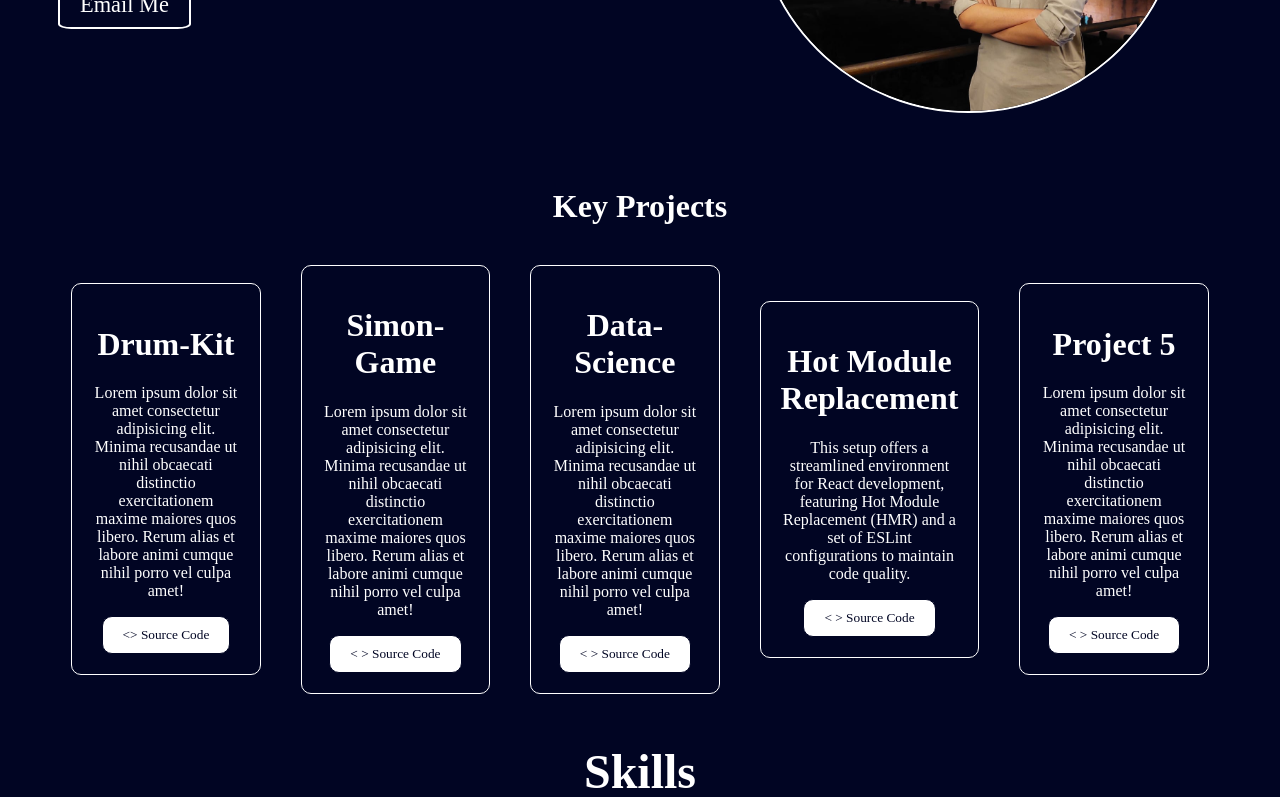
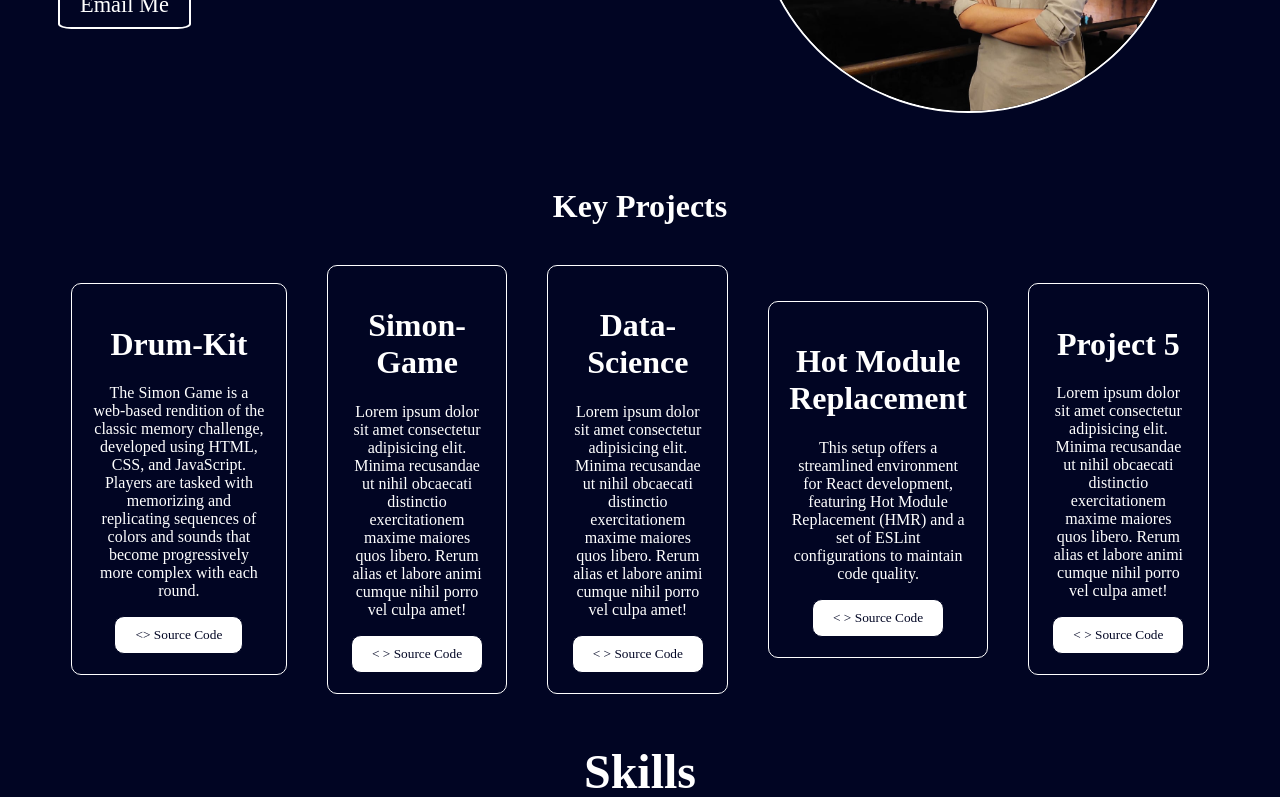
Before and after one commit to Mustafa-Hussain-source/Portfolio, a React (Vite) app in the folder Portfolio/: page / in a window 1280 px wide. Shown: the part 448-1245 px from the top of the page. Built offline with nearby package versions, Linux system fonts and the light colour scheme.

Commit message:
Page2.jsx

```diff
--- a/Portfolio/src/components/Page2/Page2.jsx
+++ b/Portfolio/src/components/Page2/Page2.jsx
@@ -10,7 +10,7 @@ const Page2 = forwardRef((props, ref) => {
         <div className="cards">
             <div className="card" id="card1">
                 <h1>Drum-Kit</h1>
-                <p>Lorem ipsum dolor sit amet consectetur adipisicing elit. Minima recusandae ut nihil obcaecati distinctio exercitationem maxime maiores quos libero. Rerum alias et labore animi cumque nihil porro vel culpa amet!</p>
+                <p>The Simon Game is a web-based rendition of the classic memory challenge, developed using HTML, CSS, and JavaScript. Players are tasked with memorizing and replicating sequences of colors and sounds that become progressively more complex with each round. </p>
                 <a href="https://github.com/Mustafa-Hussain-source/Drum-Kit"><button>&lt;&gt; Source Code</button></a>
 
             </div>
```
